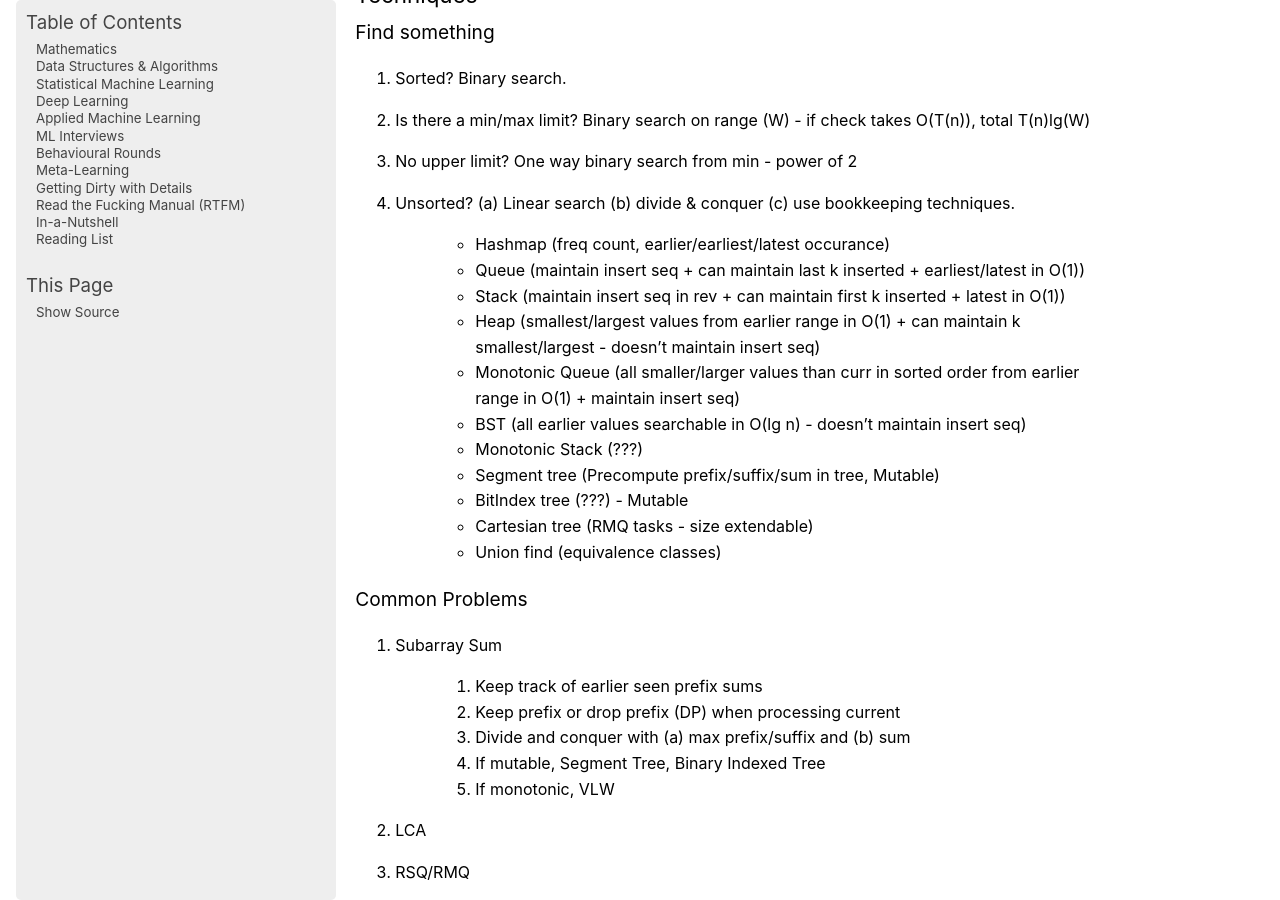
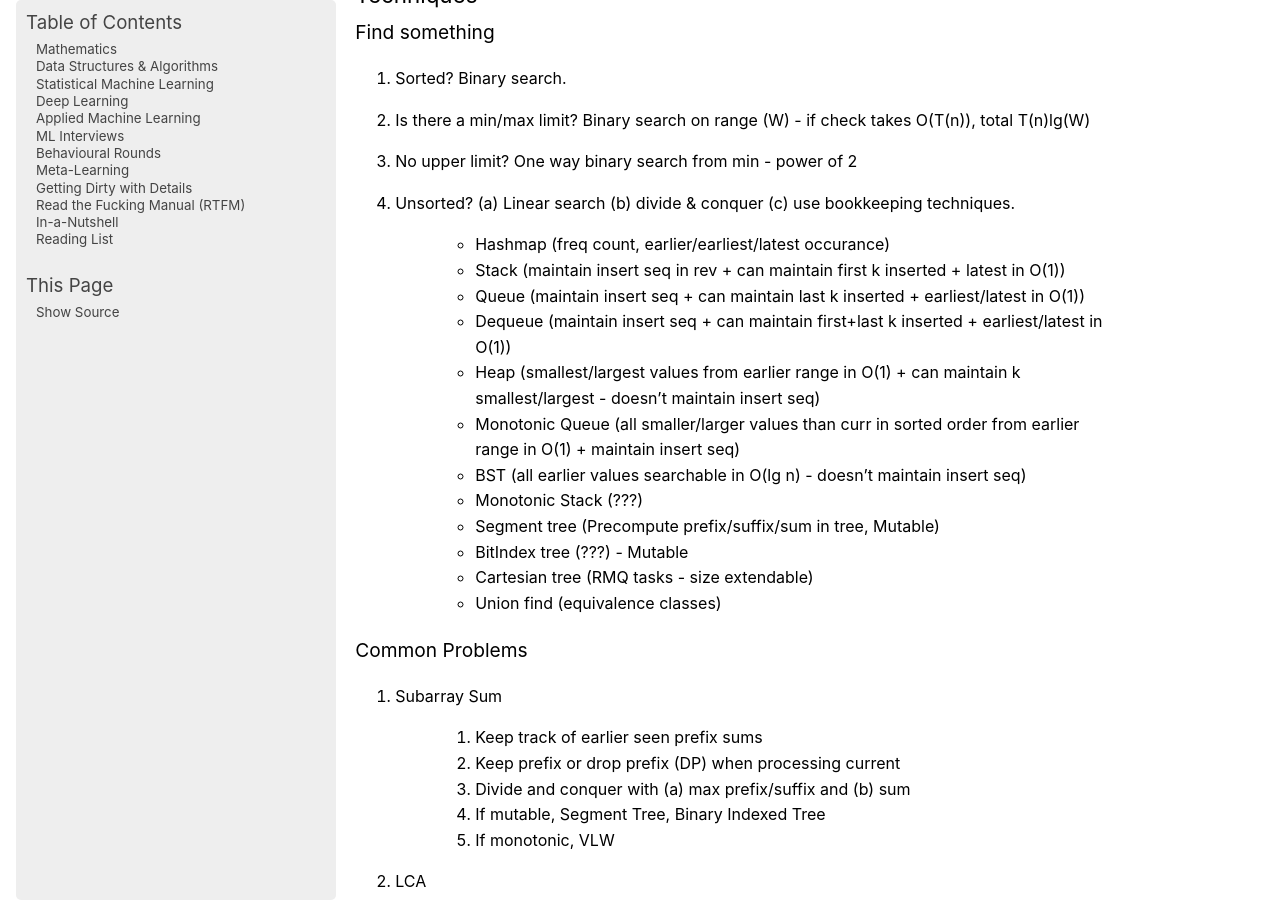
Before and after one commit to uselesstechjunks/leetcode, a Sphinx documentation site: the page built from docs/source/dsa/index.rst, in a window 1280 px wide and 900 px high, scrolled down 379 px. Built offline with Sphinx 7.4.7, drawn with Linux system fonts in a browser that asks for light colours; pages that are not in the unit, such as notebooks, are missing from menus.

Commit message:
Update index.rst

```diff
--- a/docs/source/dsa/index.rst
+++ b/docs/source/dsa/index.rst
@@ -20,8 +20,9 @@ Find something
 #. Unsorted? (a) Linear search (b) divide & conquer (c) use bookkeeping techniques.
 
 	- Hashmap (freq count, earlier/earliest/latest occurance)
+	- Stack (maintain insert seq in rev + can maintain first k inserted + latest in O(1))
 	- Queue (maintain insert seq + can maintain last k inserted + earliest/latest in O(1))
-	- Stack (maintain insert seq in rev + can maintain first k inserted + latest in O(1))
+	- Dequeue (maintain insert seq + can maintain first+last k inserted + earliest/latest in O(1))
 	- Heap (smallest/largest values from earlier range in O(1) + can maintain k smallest/largest - doesn't maintain insert seq)
 	- Monotonic Queue (all smaller/larger values than curr in sorted order from earlier range in O(1) + maintain insert seq)
 	- BST (all earlier values searchable in O(lg n) - doesn't maintain insert seq)
```
